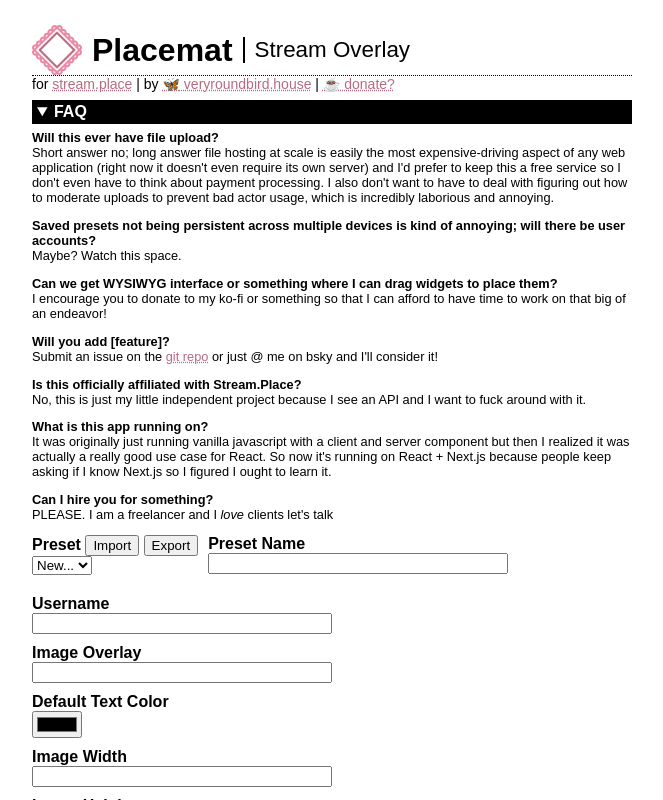
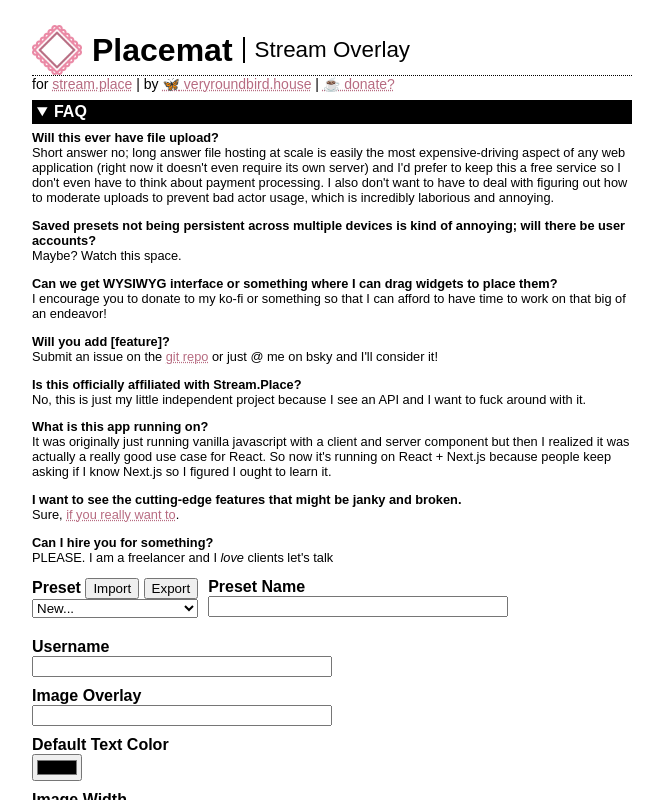
Before and after one commit to cmho/placemat, a Next.js app: page / in a window 1280 px wide. Both pictures are taken after a click on the heading "FAQ". Shown: the top 800 px of the page, without its empty margins (308-971 px from the left). Built offline with nearby package versions, Linux system fonts and the light colour scheme.

Commit message:
styling tweaks

```diff
--- a/src/app/components/SetupScreen.jsx
+++ b/src/app/components/SetupScreen.jsx
@@ -146,6 +146,7 @@ export default function SetupScreen () {
 	}
 
 	const importInitiate = () => {
+		console.log('initiating import');
 		console.log(importRef);
 		importRef.current.click();
 	}
@@ -198,6 +199,8 @@ export default function SetupScreen () {
 				<dd>No, this is just my little independent project because I see an API and I want to fuck around with it.</dd>
 				<dt>What is this app running on?</dt>
 				<dd>It was originally just running vanilla javascript with a client and server component but then I realized it was actually a really good use case for React. So now it's running on React + Next.js because people keep asking if I know Next.js so I figured I ought to learn it.</dd>
+				<dt>I want to see the cutting-edge features that might be janky and broken.</dt>
+				<dd>Sure, <a href="https://dev.placemat.veryroundbird.house" target="_blank">if you really want to</a>.</dd>
 				<dt>Can I hire you for something?</dt>
 				<dd>PLEASE. I am a freelancer and I <i>love</i> clients let's talk</dd>
 			</dl>
@@ -205,7 +208,7 @@ export default function SetupScreen () {
 			<div className={styles.presetControls}>
 				<div>
 					<label htmlFor="presets">Preset <button type="button" onClick={importInitiate}>Import</button> <button type="button" onClick={exportData}>Export</button></label>
-					<select name="presets" id="presets" ref={presetRef} onChange={() => loadPreset(presetRef.current.value)}>
+					<select name="presets" class={styles.presetSelect} id="presets" ref={presetRef} onChange={() => loadPreset(presetRef.current.value)}>
 						<option key="new" value="">New...</option>
 							{presets ? Object.keys(presets)?.map((p, i) => {
 								return(
--- a/src/app/page.module.css
+++ b/src/app/page.module.css
@@ -41,6 +41,10 @@
 	margin: 10px 0;
 }
 
+.presetSelect {
+	width: 100%;
+}
+
 .settingsForm {
 	display: grid;
 	gap: 10px;
@@ -58,6 +62,7 @@
 	display: grid;
 	gap: 10px;
 }
+
 .feedControls {
 	margin-top: 10px;
 	display: grid;
```
